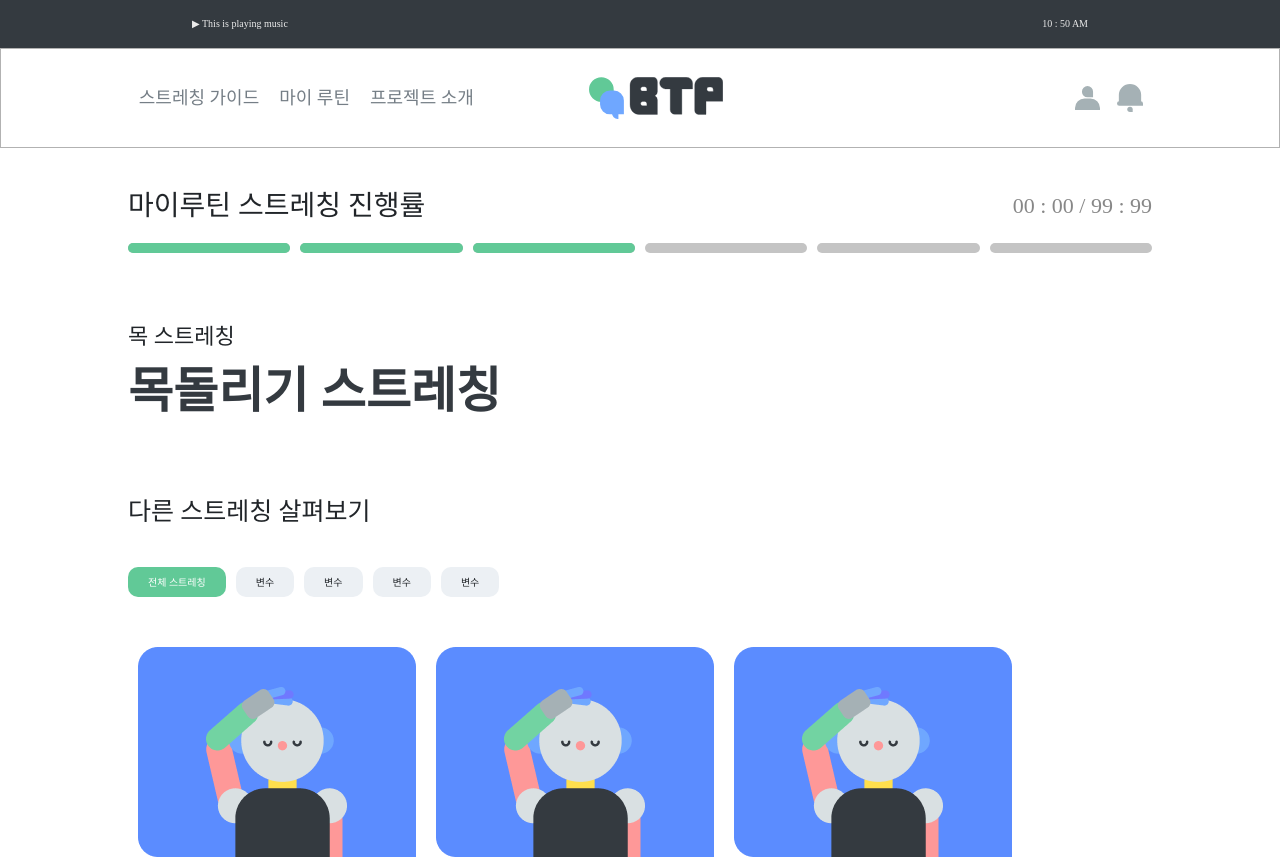
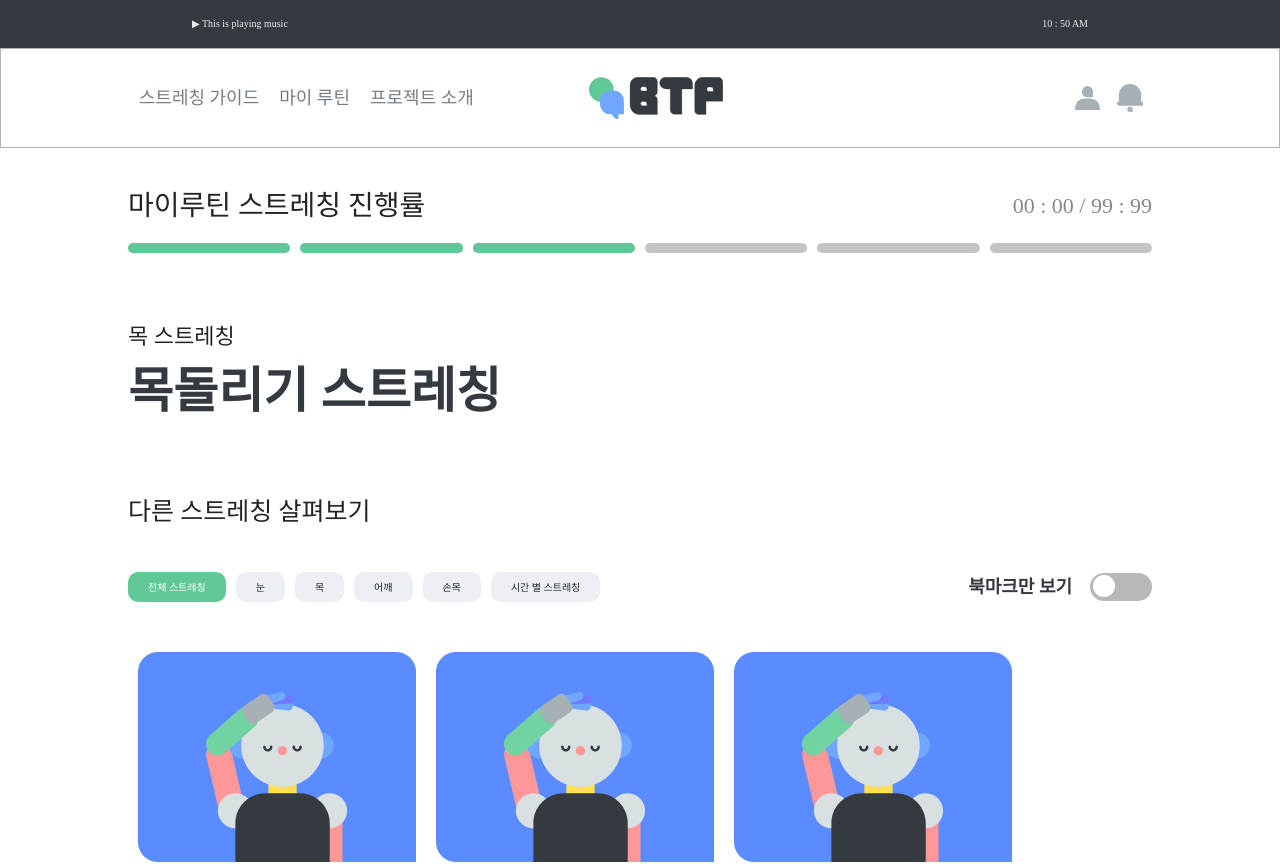
Before and after one commit to turtle-engineers/BTP_ui, a Vue app: page /StretchingSection in a window 1280 px wide. Shown: the top 864 px of the page. Built offline with nearby package versions, Linux system fonts and the light colour scheme; a web font is replaced by a local one.

Commit message:
카테고리에 북마크 토글 추가

```diff
--- a/src/assets/scss/components/StretchingSection.scss
+++ b/src/assets/scss/components/StretchingSection.scss
@@ -16,7 +16,6 @@ $btp-green: #61c997;
     font-size: 28px;
     font-weight: 400;
     line-height: 35px;
-
   }
   p {
     margin: 0;
@@ -49,7 +48,11 @@ $btp-green: #61c997;
     background-color: $btp-green;
   }
 }
-
+.category-wrap{
+  display: flex;
+  flex-direction: row;
+  justify-content: space-between;
+}
 .category {
   margin-top: 40px;
   margin-bottom: 40px;
@@ -69,6 +72,57 @@ $btp-green: #61c997;
     background-color: #ecf0f4;
   }
 }
+.bookmark {
+  display: flex;
+  align-items: center;
+  //onoff 버튼
+  span {
+    margin-right: 18px;
+    font-size: 18px;
+    font-weight: 700;
+    color: $btpblack;
+  }
+  .onoff-button {
+    display: inline-block;
+    position: relative;
+    bottom: 21px-13px;
+    input[type='checkbox'] {
+      height: 0;
+      width: 0;
+      visibility: hidden;
+      position: relative;
+    }
+    label {
+      cursor: pointer;
+      background-color: #b8b8b8;
+      margin: auto 0;
+      display: block;
+      height: 28px;
+      width: 62px;
+      border-radius: 28px;
+      transition: 0.1s;
+    }
+    label:after {
+      content: '';
+      position: absolute;
+      bottom: 3.5px;
+      left: 3px;
+      background: white;
+      border-radius: 50%;
+      width: 22px;
+      height: 22px;
+      transition: 0.2s;
+    }
+    input:checked + label {
+      background: $btp-green;
+    }
+    input:checked + label:after {
+      left: calc(100% - 3px);
+      transform: translateX(-100%);
+    }
+  }
+}
+
 .stretchList {
   display: flex;
   max-width: 1202px;
--- a/src/views/StretchingSection.vue
+++ b/src/views/StretchingSection.vue
@@ -25,23 +25,24 @@
       </section>
       <section class="moreStretching">
         <h1>다른 스트레칭 살펴보기</h1>
-        <article class="category">
-          <button class="category-btn on">
-            전체 스트레칭
-          </button>
-          <button class="category-btn off">
-            변수
-          </button>
-          <button class="category-btn off">
-            변수
-          </button>
-          <button class="category-btn off">
-            변수
-          </button>
-          <button class="category-btn off">
-            변수
-          </button>
-        </article>
+          <div class="category-wrap">
+            <article class="category">
+            <button class="category-btn on">전체 스트레칭</button>
+            <button class="category-btn off">눈</button>
+            <button class="category-btn off">목</button>
+            <button class="category-btn off">어깨</button>
+            <button class="category-btn off">손목</button>
+            <button class="category-btn off">시간 별 스트레칭</button>
+          </article>
+          <!-- on off버튼 -->
+          <article class="bookmark">
+            <span>북마크만 보기</span>
+            <div v-on:change="stretchingOnOff" class="onoff-button">
+              <input type="checkbox" id="stretching-switch" />
+              <label for="stretching-switch"></label>
+            </div>
+          </article>
+          </div>
         <div class="stretchList">
           <listContent class="st-item" />
           <listContent class="st-item" />
@@ -60,8 +61,8 @@
 </template>
 
 <script>
-import simpleheader from "../components/layout/simpleheader.vue";
-import listContent from "../components/listContent.vue";
+import simpleheader from '../components/layout/simpleheader.vue';
+import listContent from '../components/listContent.vue';
 export default {
   components: {
     simpleheader,
@@ -71,7 +72,7 @@ export default {
 </script>
 
 <style lang="scss" scoped>
-@import "../assets/scss/variables.scss";
-@import "../assets/scss/common.scss";
-@import "../assets/scss/components/StretchingSection.scss";
+@import '../assets/scss/variables.scss';
+@import '../assets/scss/common.scss';
+@import '../assets/scss/components/StretchingSection.scss';
 </style>
```
